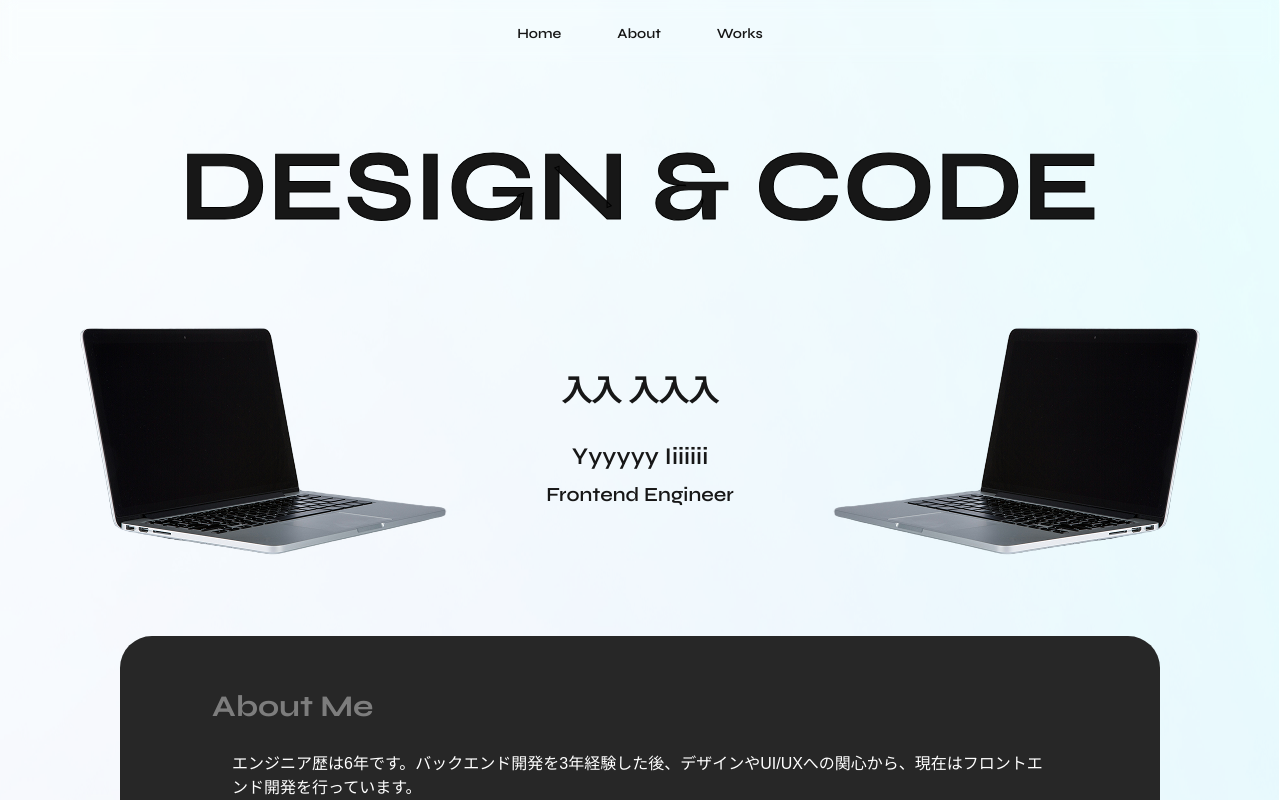
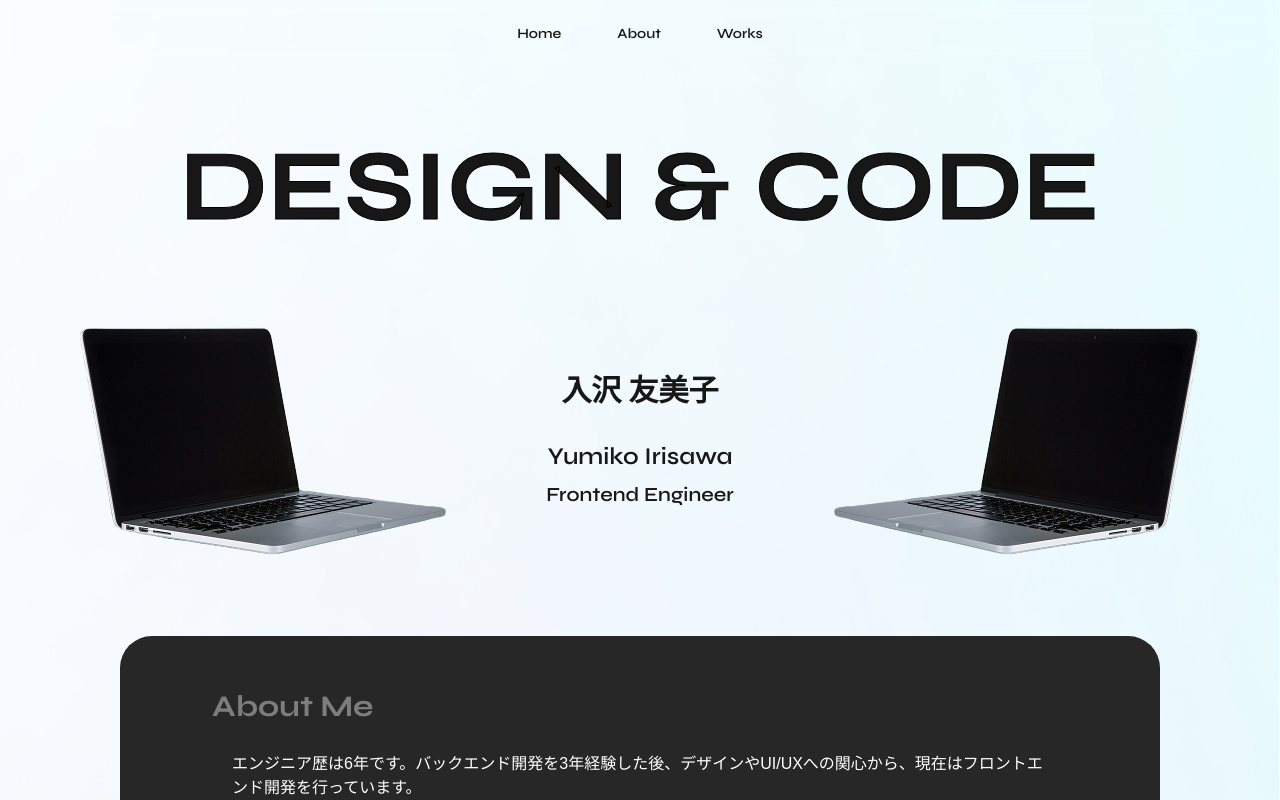
Before and after one commit to yumiirrii/portfolio, a Next.js app: page / in a window 1280 px wide. Shown: the top 800 px of the page. Built offline with nearby package versions, Linux system fonts and the light colour scheme; a web font is replaced by a local one.

Commit message:
data update

```diff
--- a/app/data.ts
+++ b/app/data.ts
@@ -6,8 +6,8 @@ export const navMenu = [
 
 export const landingData = {
     hero: {
-        nameJp: "入入 入入入",
-        nameEn: "Yyyyyy Iiiiiii",
+        nameJp: "入沢 友美子",
+        nameEn: "Yumiko Irisawa",
         job: "Frontend Engineer",
     },
     about: {
```
